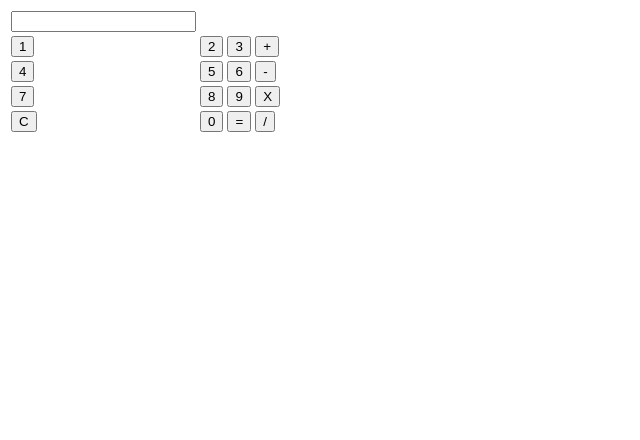
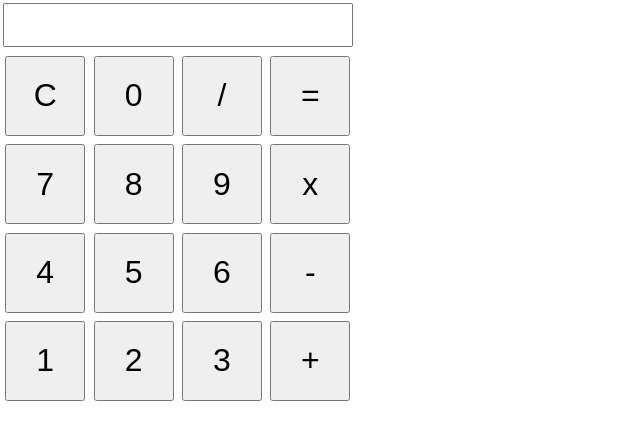
Before and after one commit to denniskenneth/Calculator, a plain HTML site: page index.html in a window 1280 px wide. Shown: the whole page, without its empty margins (0-640 px from the left). Drawn offline with Linux system fonts and the light colour scheme.

Commit message:
calculator created with just basic CSS and no useful JS

```diff
--- a/index.html
+++ b/index.html
@@ -3,39 +3,42 @@
 <head>
     <meta charset="UTF-8">
     <meta name="viewport" content="width=device-width, initial-scale=1.0">
+    <link href="style.css" rel="stylesheet" type="text/css">
     <title>CalMate</title>
 </head>
 <body>
-    <form name="calculator">
+    <div class="main">
+        <form class="holder">
+        <input class="textview">
+        </form>
         <table>
             <tr>
-                <td><input type="text" name="display" id="display"></td>
+                <td><input class="button" type="button" value="C"></td>
+                <td><input class="button" type="button" value="0"></td>
+                <td><input class="button" type="button" value="/"></td>
+                <td><input class="button" type="button" value="="></td>
             </tr>
             <tr>
-                <td><input type="button" name="one" value="1" onclick="calculator.display.value += '1'"></td>
-                <td><input type="button" name="two" value="2" onclick="calculator.display.value += '2'"></td>
-                <td><input type="button" name="three" value="3" onclick="calculator.display.value += '3'"></td>
-                <td><input type="button" class="oprator" name="plus" value="+" onclick="calculator.display.value += '+'"></td>
-             </tr>
-             <tr>
-                <td><input type="button" name="four" value="4" onclick="calculator.display.value += '4'"></td>
-                <td><input type="button" name="five" value="5" onclick="calculator.display.value += '5'"></td>
-                <td><input type="button" name="six" value="6" onclick="calculator.display.value += '6'"></td>
-                <td><input type="button" class="oprator" name="subtract" value="-" onclick="calculator.display.value += '-'"></td>
-             </tr>
-             <tr>
-                <td><input type="button" name="seven" value="7" onclick="calculator.display.value += '7'"></td>
-                <td><input type="button" name="eight" value="8" onclick="calculator.display.value += '8'"></td>
-                <td><input type="button" name="nine" value="9" onclick="calculator.display.value += '9'"></td>
-                <td><input type="button" class="oprator" name="multiply" value="X" onclick="calculator.display.value += 'X'"></td>
-             </tr>
-             <tr>
-                <td><input type="button" class="oprator" name="clear" value="C" onclick="calculator.display.value += ''"></td>
-                <td><input type="button" name="zero" value="0" onclick="calculator.display.value += '0'"></td>
-                <td><input type="button" class="oprator" name="equality" value="=" onclick="calculator.display.value += '='"></td>
-                <td><input type="button" class="oprator" name="divide" value="/" onclick="calculator.display.value += '/'"></td>
-             </tr>
+                <td><input class="button" type="button" value="7"></td>
+                <td><input class="button" type="button" value="8"></td>
+                <td><input class="button" type="button" value="9"></td>
+                <td><input class="button" type="button" value="x"></td>
+            </tr>
+            <tr>
+                <td><input class="button" type="button" value="4"></td>
+                <td><input class="button" type="button" value="5"></td>
+                <td><input class="button" type="button" value="6"></td>
+                <td><input class="button" type="button" value="-"></td>
+            </tr>
+            <tr>
+                <td><input class="button" type="button" value="1"></td>
+                <td><input class="button" type="button" value="2"></td>
+                <td><input class="button" type="button" value="3"></td>
+                <td><input class="button" type="button" value="+"></td>
+            </tr>
         </table>
-    </form>
+    </div>
+
+    <script src="script.js"></script>
 </body>
 </html>
--- a/script.js
+++ b/script.js
@@ -1,23 +1,6 @@
-let num1;
-let num2;
-const addKey =  document.querySelector('#add-key');
+let buttonValue = document.querySelectorAll(".button");
 
-function addition(array){
-    return array.reduce((num1, num2) => num1 + num2, 0);
+//INSERT FUNCTION
+function insert(num){
+    document.getElementsByClassName("textview").value += num;
 }
-
-function substraction (array){
-    return array.reduce((num1, num2) => num1 - num2, 0);
-}
-
-function multiplication (array){
-    return array.reduce((num1, num2) => num1 * num2, 0);
-}
-
-function division (array){
-    return array.reduce((num1, num2) => num1/num2, 0);
-}
-
-function operate (operator) {
-
-}
--- a/style.css
+++ b/style.css
@@ -0,0 +1,22 @@
+/*   GENERAL STYLING FOR THE WHOLE CALCULATOR APP*/
+* {
+    margin: 0;
+    padding: 0;
+}
+
+/*   GENERAL BUTTON STYLING   */
+ .button{
+     height: 5rem;
+     width: 5rem;
+     font-size: 2rem;
+     margin: .2rem;
+     cursor: pointer;
+ }
+
+ /*   TEXTBOX STYLING   */
+ .textview{
+     width: 21.4rem;
+     margin: .2rem;
+     font-size: 2rem;
+     padding: .1rem;
+ }
```
